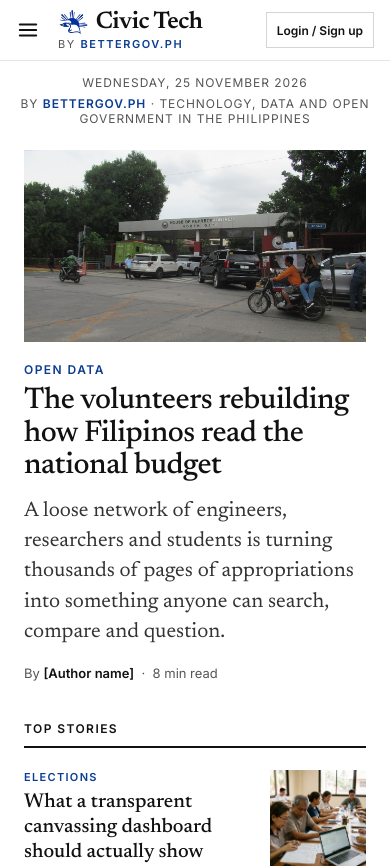
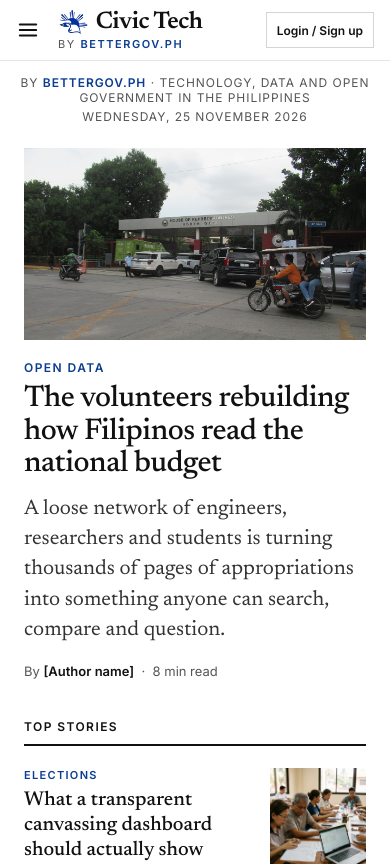
Before and after one commit to melmarj0nes23/civictech-ph, a React (Vite) app: page / in a window 390 px wide. Shown: the top 868 px of the page. Built offline with nearby package versions, Linux system fonts and the light colour scheme.

Commit message:
Place date under BetterGov.ph subtitle on mobile

```diff
--- a/src/index.css
+++ b/src/index.css
@@ -383,8 +383,10 @@ a:hover {
   }
 
   .home-dateline {
+    flex-direction: column;
     justify-content: center !important;
     text-align: center;
+    gap: 4px !important;
     padding: 14px 16px 0 !important;
   }
 
--- a/src/pages/HomePage.tsx
+++ b/src/pages/HomePage.tsx
@@ -73,7 +73,6 @@ export function HomePage({
           color: '#555',
         }}
       >
-        <span>{t.dateLabel}</span>
         <span>
           {t.byPrefix}{' '}
           <a
@@ -86,6 +85,7 @@ export function HomePage({
           </a>{' '}
           · {t.taglineSuffix}
         </span>
+        <span>{t.dateLabel}</span>
       </div>
 
       <main style={{ maxWidth: 1240, margin: '0 auto', padding: '24px 24px 0' }}>
```
